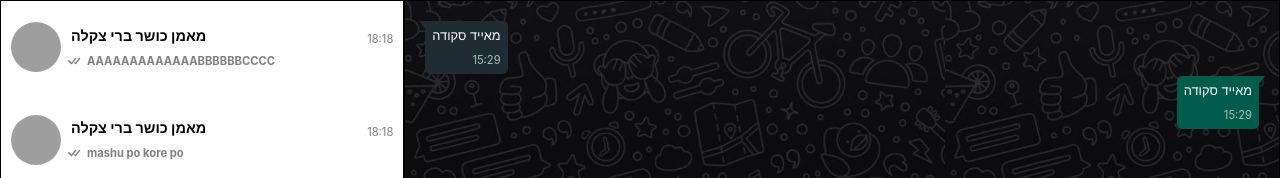
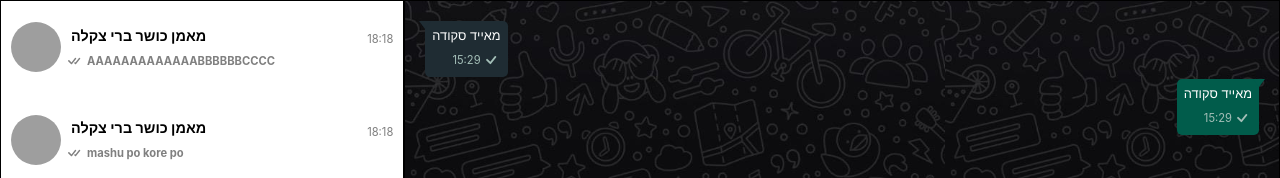
Before and after one commit to Talkoosh/whatsapp-clone, a React (Create React App) app: page / in a window 1280 px wide. Shown: the top 178 px of the page. Built offline with nearby package versions, Linux system fonts and the light colour scheme; grey boxes are pictures that could not be loaded.

Commit message:
added check mark to messages

```diff
--- a/src/components/Message/Message.js
+++ b/src/components/Message/Message.js
@@ -1,5 +1,6 @@
 import React from 'react';
 import styles from './message.module.css';
+import { BsCheck } from 'react-icons/bs';
 
 export function Message({ message }) {
     const demoUserId = 111;
@@ -15,7 +16,10 @@
         <div className={styles.messageContent + ' ' + ownMessage}>
             <span>{message.text}</span>
             <div className={styles.messageTriangle}></div>
-            <div className={styles.sentAt}>{formattedSentAt}</div>
+            <div className={styles.sentAt}>
+                {formattedSentAt}
+                <BsCheck className={styles.checkLogo} />
+            </div>
         </div>
     );
 }
--- a/src/components/Message/message.module.css
+++ b/src/components/Message/message.module.css
@@ -39,6 +39,14 @@
 
 .sentAt {
     font-size: 0.7rem;
-    margin-top: 10px;
+    margin-top: 7px;
     color: var(--message-sent-at-dark);
+    display: flex;
+    align-items: center;
+    justify-content: flex-end;
 }
+
+.checkLogo {
+    width: 20px;
+    height: 20px;
+}
```
